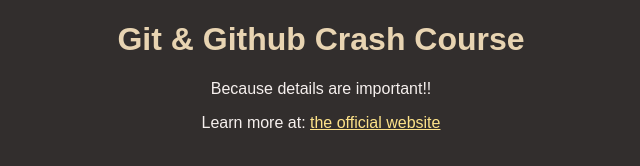
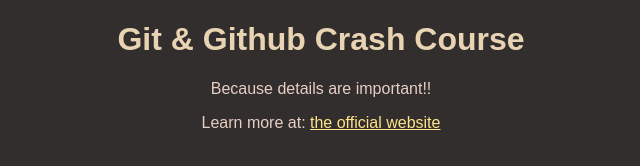
Before and after one commit to ckhomedev/github-action-web, a plain HTML site: page test_html/index.html in a window 1280 px wide. Shown: the full height of the page, 319-959 px from the left. Drawn offline with Linux system fonts and the light colour scheme.

Commit message:
changed body color

```diff
--- a/test_html/styles.css
+++ b/test_html/styles.css
@@ -6,7 +6,7 @@ body {
     margin: 0;
     text-align: center;
     background-color: #322e2d;
-    color: #f6f0ee;
+    color: #e8cec5;
 }
 
 h1 {
```
